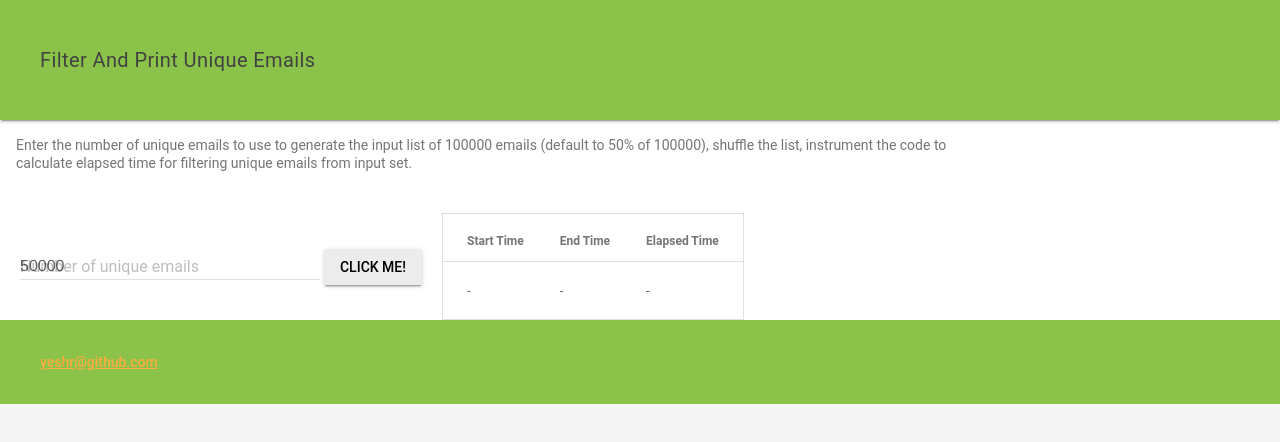
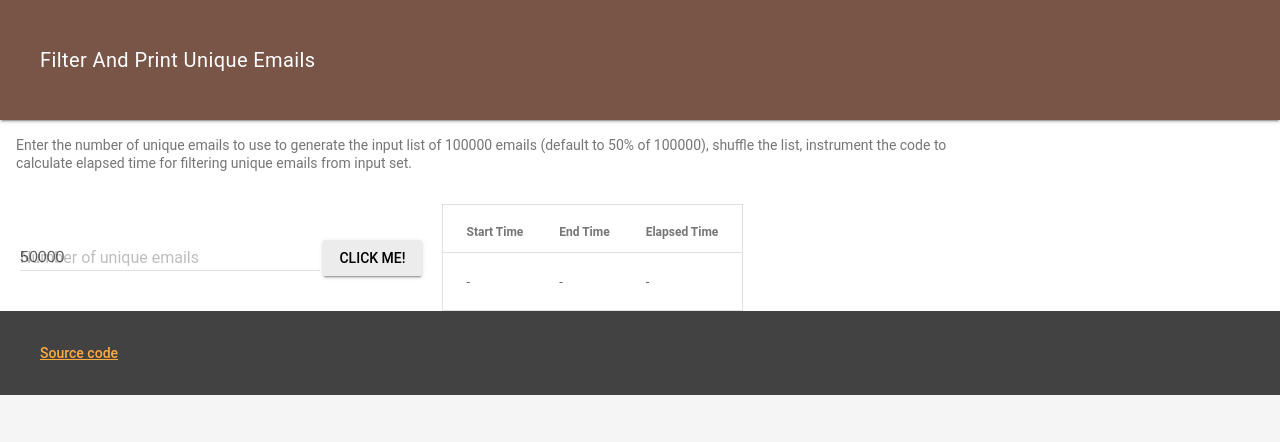
Before and after one commit to yeshr/interviews, a website: page chefsteps-2/app/index.html in a window 1280 px wide. Drawn offline with nearby package versions, Linux system fonts and the light colour scheme.

Commit message:
Updating the theme color

```diff
--- a/chefsteps-2/app/index.html
+++ b/chefsteps-2/app/index.html
@@ -43,7 +43,7 @@
     material.blue-orange.min.css
     material.purple-indigo.min.css
     -->
-    <link rel="stylesheet" href="https://code.getmdl.io/1.1.3/material.light_green-orange.min.css" />
+    <link rel="stylesheet" href="https://code.getmdl.io/1.1.3/material.brown-orange.min.css" />
     <!-- Material Design icons -->
     <link rel="stylesheet" href="https://fonts.googleapis.com/icon?family=Material+Icons">
 
@@ -60,7 +60,7 @@
       <main class="mdl-layout__content">
         <div id="overview">
           <section class="section--center mdl-grid mdl-color--white mdl-grid--no-spacing mdl-shadow--2dp">
-            <div class="mdl-card mdl-cell mdl-cell--10-col-desktop mdl-cell--6-col-tablet mdl-cell--4-col-phone">
+            <div class="mdl-cell mdl-cell--10-col-desktop mdl-cell--6-col-tablet mdl-cell--4-col-phone">
               <p class="mdl-card__supporting-text">
                  Enter the number of unique emails to use to generate the input list of 100000 emails (default to 50% of 100000), shuffle the list, instrument the code to calculate elapsed time for filtering unique emails from input set.
               </p>
@@ -94,9 +94,9 @@
             </div>
           </section>
         </div>
-        <footer class="mdl-mini-footer mdl-color--primary">
+        <footer class="mdl-mini-footer">
           <div class="docs-footer">
-            <a href="https://github.com/yeshr">yeshr@github.com</a>
+            <a href="https://github.com/yeshr">Source code</a>
           </div>
         </footer>
       </main>
```
Also changed, not shown: chefsteps-2/app/styles/main.css (+2 -186 lines).
